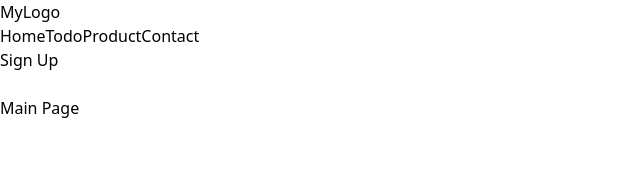
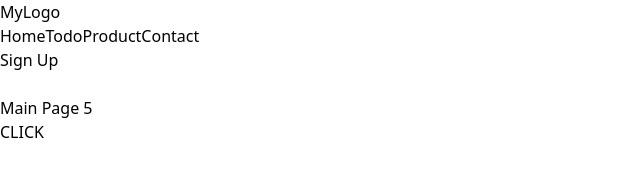
Before and after one commit to ZK202308A/r2_0924, a React (Vite) app: page / in a window 1280 px wide. Shown: the top 194 px of the page, without its empty margins (0-640 px from the left). Built offline with nearby package versions, Linux system fonts and the light colour scheme.

Commit message:
0926-RTK Config

```diff
--- a/package.json
+++ b/package.json
@@ -10,10 +10,13 @@
     "preview": "vite preview"
   },
   "dependencies": {
+    "@reduxjs/toolkit": "^2.2.7",
     "axios": "^1.7.7",
     "react": "^18.3.1",
     "react-dom": "^18.3.1",
-    "react-router-dom": "^6.26.2"
+    "react-redux": "^9.1.2",
+    "react-router-dom": "^6.26.2",
+    "redux": "^5.0.1"
   },
   "devDependencies": {
     "@eslint/js": "^9.9.0",
--- /dev/null
+++ b/src/hooks/rtk.ts
@@ -0,0 +1,7 @@
+import { TypedUseSelectorHook, useDispatch, useSelector } from 'react-redux'
+
+import type { RootState, AppDispatch } from '../store'
+
+// Use throughout your app instead of plain `useDispatch` and `useSelector`
+export const useAppDispatch: () => AppDispatch = useDispatch
+export const useAppSelector: TypedUseSelectorHook<RootState> = useSelector
--- a/src/pages/MainPage.tsx
+++ b/src/pages/MainPage.tsx
@@ -1,13 +1,27 @@
 import BasicLayout from "../layouts/BasicLayout.tsx";
+
+import { useAppSelector, useAppDispatch } from '../hooks/rtk.ts'
+import {useCallback} from "react";
+import {increment} from "../slices/countSlice.ts";
 
 function MainPage() {
 
+    const dispatch = useAppDispatch();
+    const countState = useAppSelector(state => state.count);
 
+    console.log(countState)
+
+    const handleClick = useCallback(() => {
+        dispatch(increment(null))
+    },[])
 
     return (
         <BasicLayout>
 
-            <div className='text-7xl underline'>Main Page</div>
+            <div className='text-7xl underline'>Main Page {countState.num}</div>
+
+            <button onClick={handleClick}>CLICK</button>
+
         </BasicLayout>
     );
 }
--- /dev/null
+++ b/src/slices/countSlice.ts
@@ -0,0 +1,28 @@
+import {createSlice} from "@reduxjs/toolkit";
+
+export interface ICount {
+    num: number
+}
+
+const initialState: ICount = {
+    num: 5,
+}
+
+const countSlice = createSlice({
+    name: "count",
+    initialState: initialState,
+    reducers: {
+        increment: (state, action) => {
+            console.log("increment")
+            console.log(state, action)
+        },
+        decrement: (state, action) => {
+            console.log("decrement")
+            console.log(state, action)
+        }
+    }
+})
+
+export const {increment, decrement} = countSlice.actions
+
+export default countSlice.reducer
--- /dev/null
+++ b/src/store.ts
@@ -0,0 +1,15 @@
+import {configureStore} from "@reduxjs/toolkit";
+import countSlice from "./slices/countSlice.ts";
+
+const projectStore = configureStore({
+    reducer: {
+        count: countSlice
+    }
+});
+
+// Infer the `RootState` and `AppDispatch` types from the store itself
+export type RootState = ReturnType<typeof projectStore.getState>
+// Inferred type: {posts: PostsState, comments: CommentsState, users: UsersState}
+export type AppDispatch = typeof projectStore.dispatch
+
+export default projectStore
```
Also changed, not shown: src/main.tsx (+6 -1 lines), 1 other file (tests, documents, lock files or other folders).
